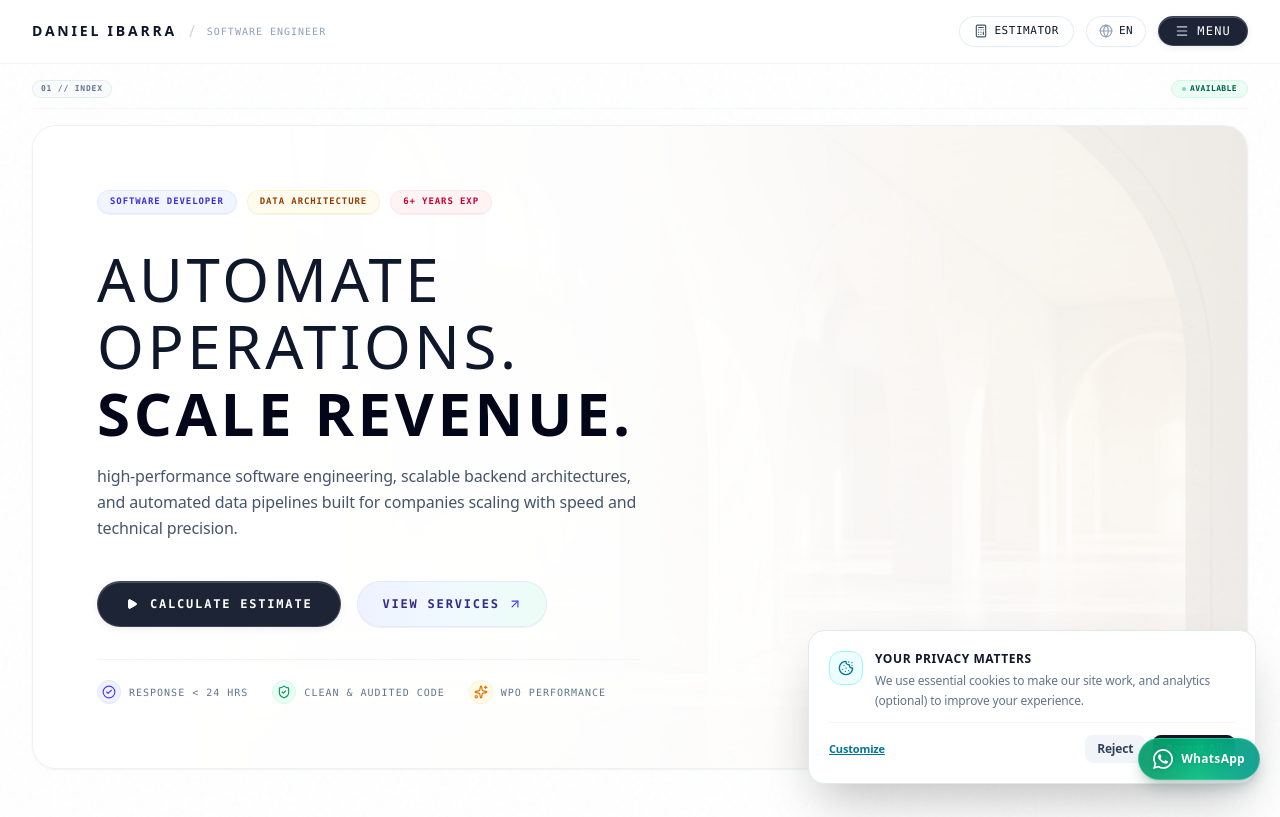
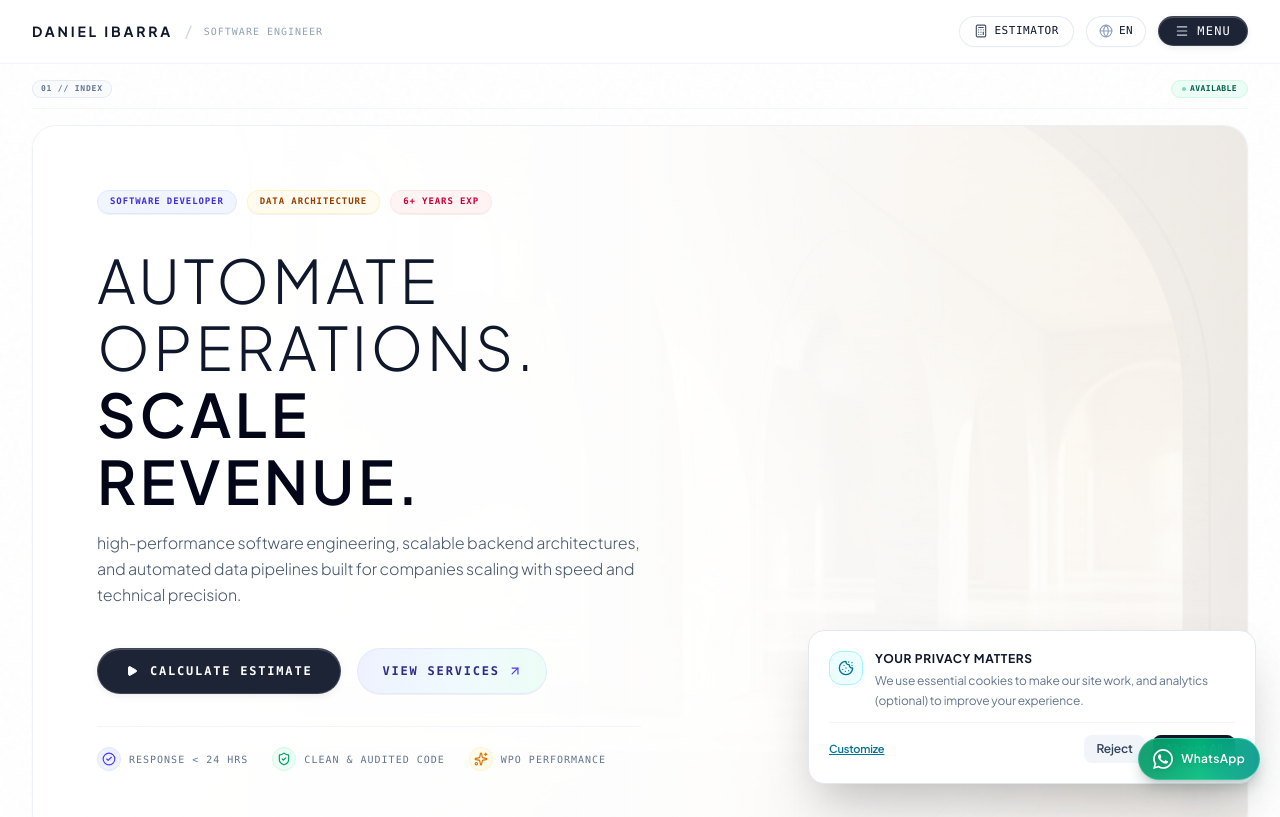
Before and after one commit to programador-negro/daniel_web_marca_personal, a React (Vite) app: page / in a window 1280 px wide. Shown: the top 817 px of the page. Built offline with nearby package versions, Linux system fonts and the light colour scheme; no server answers; the database is empty.

Commit message:
design: define custom --font-sans theme inside index.css for universal Plus Jakarta Sans font application across all elements

```diff
--- a/src/index.css
+++ b/src/index.css
@@ -1,4 +1,8 @@
 @import "tailwindcss";
+
+@theme {
+  --font-sans: 'Plus Jakarta Sans', -apple-system, BlinkMacSystemFont, 'SF Pro Display', 'SF Pro Text', 'Geist', 'Inter', sans-serif;
+}
 
 @layer base {
   body {
```
